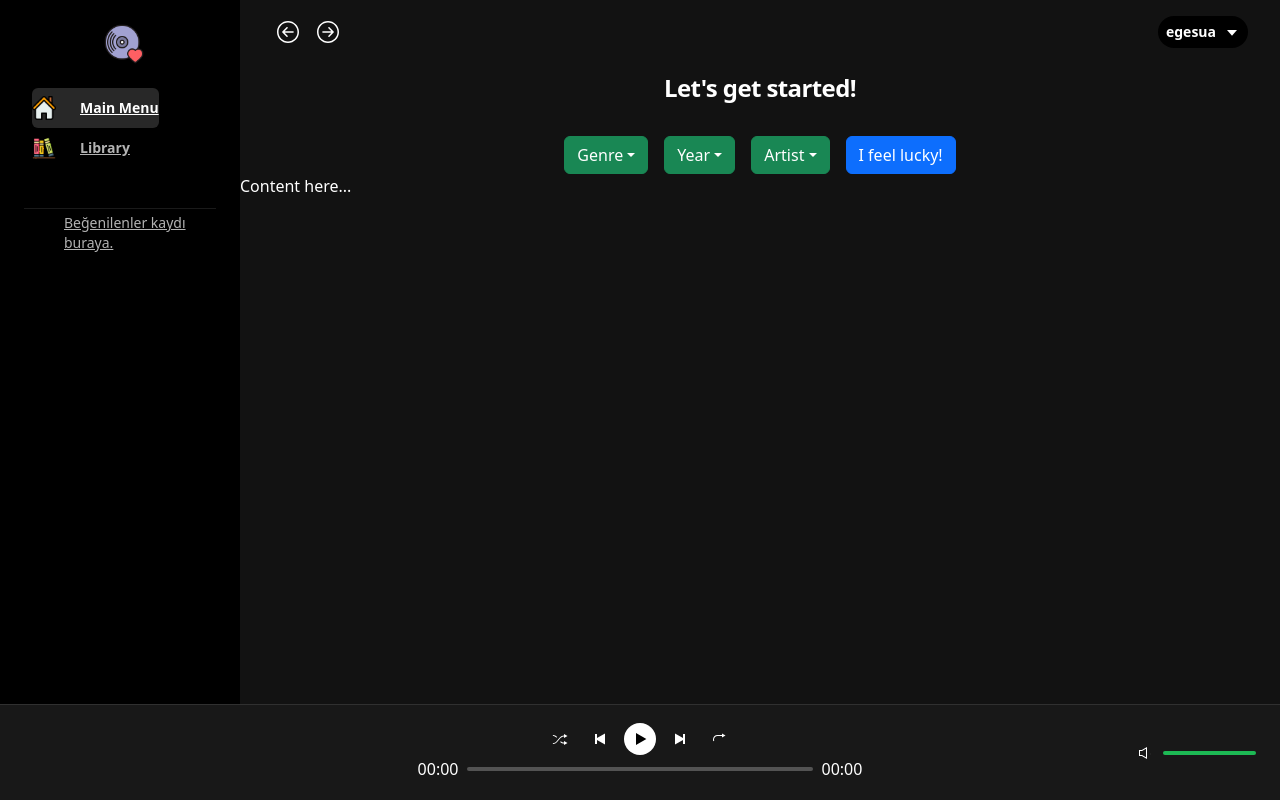
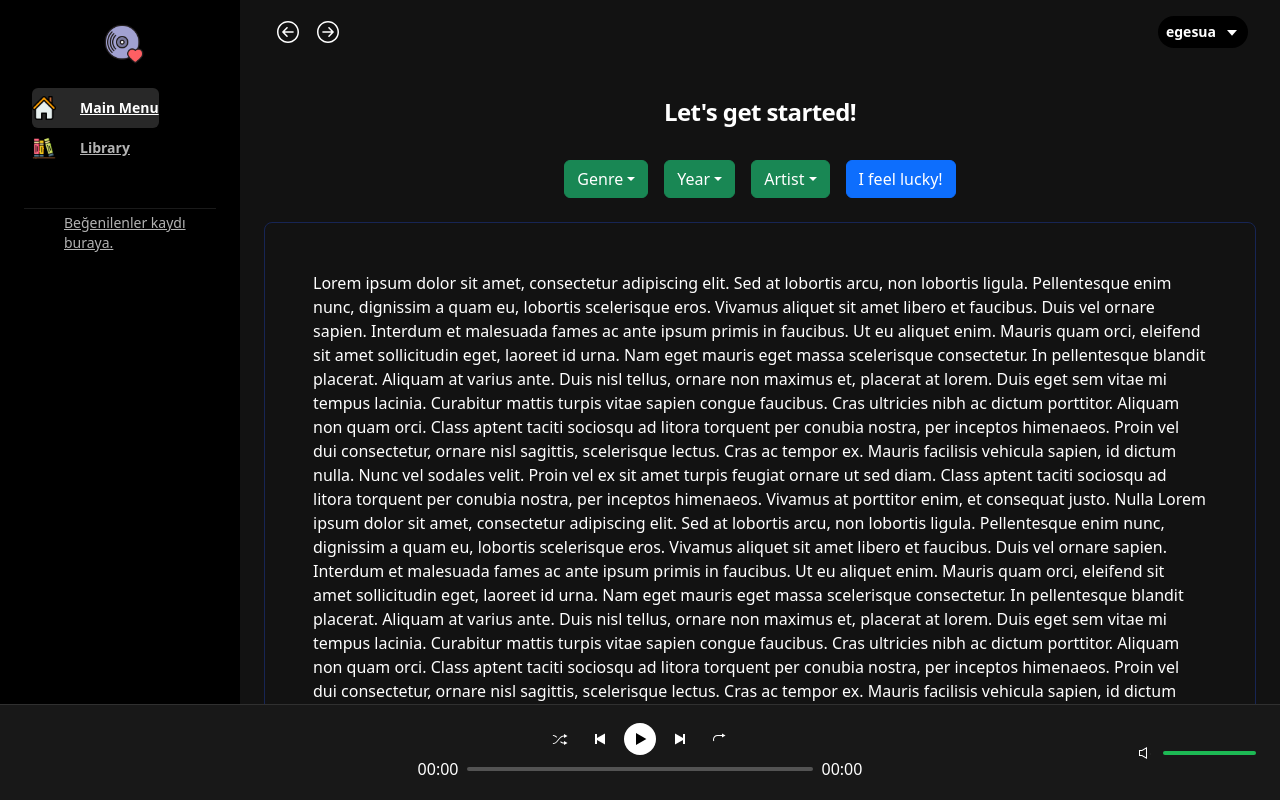
Before and after one commit to egesua/recommendator, a React (Create React App) app: page / in a window 1280 px wide. Built offline with nearby package versions, Linux system fonts and the light colour scheme.

Commit message:
some styling updates

```diff
--- a/src/components/Content.js
+++ b/src/components/Content.js
@@ -5,15 +5,14 @@ import Collections from "views/Collections"
 
 function Content() {
     return(
-        <main className="flex-auto overflow-auto">
+        <main className="flex-auto overflow-auto space-y-6">
             <Navbar />
-            <div className="px-6 pt-2">
+            <div className="px-6 pt-2 space-y-6">
             <Routes>
                 <Route path="/" element = {<Home />} />
                 <Route path="/collections" element = { <Collections /> } />
             </Routes>
             </div>
-            Content here...
         </main>
     )
 }
--- a/src/views/Home.js
+++ b/src/views/Home.js
@@ -18,6 +18,7 @@ function Home() {
   ];
 
   return (
+    <div className="space-y-6">
     <div className="flex items-center justify-center">
       <Section title="Let's get started!">
         <div className="flex space-x-4 items-center">
@@ -39,6 +40,25 @@ function Home() {
         </div>
       </Section>
     </div>
+    <div className="p-12 border-radius rounded-lg border-1 border-blue-950">
+          <p>Lorem ipsum dolor sit amet, consectetur adipiscing elit. Sed at lobortis arcu, non lobortis ligula. Pellentesque enim nunc, dignissim a quam eu, lobortis scelerisque eros. Vivamus aliquet sit amet libero et faucibus. Duis vel ornare sapien. Interdum et malesuada fames ac ante ipsum primis in faucibus. Ut eu aliquet enim. Mauris quam orci, eleifend sit amet sollicitudin eget, laoreet id urna. Nam eget mauris eget massa scelerisque consectetur. In pellentesque blandit placerat. Aliquam at varius ante. Duis nisl tellus, ornare non maximus et, placerat at lorem. Duis eget sem vitae mi tempus lacinia. Curabitur mattis turpis vitae sapien congue faucibus. Cras ultricies nibh ac dictum porttitor.
+
+Aliquam non quam orci. Class aptent taciti sociosqu ad litora torquent per conubia nostra, per inceptos himenaeos. Proin vel dui consectetur, ornare nisl sagittis, scelerisque lectus. Cras ac tempor ex. Mauris facilisis vehicula sapien, id dictum nulla. Nunc vel sodales velit. Proin vel ex sit amet turpis feugiat ornare ut sed diam. Class aptent taciti sociosqu ad litora torquent per conubia nostra, per inceptos himenaeos. Vivamus at porttitor enim, et consequat justo.
+
+Nulla
+Lorem ipsum dolor sit amet, consectetur adipiscing elit. Sed at lobortis arcu, non lobortis ligula. Pellentesque enim nunc, dignissim a quam eu, lobortis scelerisque eros. Vivamus aliquet sit amet libero et faucibus. Duis vel ornare sapien. Interdum et malesuada fames ac ante ipsum primis in faucibus. Ut eu aliquet enim. Mauris quam orci, eleifend sit amet sollicitudin eget, laoreet id urna. Nam eget mauris eget massa scelerisque consectetur. In pellentesque blandit placerat. Aliquam at varius ante. Duis nisl tellus, ornare non maximus et, placerat at lorem. Duis eget sem vitae mi tempus lacinia. Curabitur mattis turpis vitae sapien congue faucibus. Cras ultricies nibh ac dictum porttitor.
+
+Aliquam non quam orci. Class aptent taciti sociosqu ad litora torquent per conubia nostra, per inceptos himenaeos. Proin vel dui consectetur, ornare nisl sagittis, scelerisque lectus. Cras ac tempor ex. Mauris facilisis vehicula sapien, id dictum nulla. Nunc vel sodales velit. Proin vel ex sit amet turpis feugiat ornare ut sed diam. Class aptent taciti sociosqu ad litora torquent per conubia nostra, per inceptos himenaeos. Vivamus at porttitor enim, et consequat justo.
+
+Nulla vel gravida ligula. Praesent lacinia, magna id sagittis tempor, ipsum velit sollicitudin est, sed tristique urna nibh ac lacus. Quisque ultricies volutpat justo nec pretium. Sed vel lectus et tortor finibus luctus id sed mauris. Morbi vitae consequat nunc. Integer ac laoreet mi, eget cursus nibh. Sed vitae velit blandit, viverra neque vitae, lobortis mi. Phasellus finibus interdum tincidunt. Sed interdum risus vitae lacinia auctor. Sed tincidunt finibus turpis, eu vehicula orci vehicula quis. Donec hendrerit sem vel elit tincidunt fringilla. Sed fermentum aliquam luctus. Phasellus eu quam sed sapien molestie efficitur.
+
+Class aptent taciti sociosqu ad litora torquent per conubia nostra, per inceptos himenaeos. Donec vitae laoreet metus. Quisque libero massa, fermentum tempus fringilla vitae, lacinia ut quam. Etiam congue fermentum luctus. Aliquam gravida condimentum sollicitudin. Integer sodales sed risus et pulvinar. Ut eleifend elementum iaculis. Mauris urna est, facilisis in lacus consectetur, euismod porttitor libero. Cras ullamcorper a justo at ornare. In tincidunt accumsan neque, eget laoreet ante pretium eu.
+
+Suspendisse tempor justo sit amet eros cursus, in tristique nunc posuere. Pellentesque ligula ex, hendrerit et odio eget, consectetur pharetra sapien. Aenean vulputate auctor leo, eget dapibus ipsum rutrum sit amet. Nunc molestie nisl nisl, sit amet lacinia augue scelerisque in. Suspendisse tincidunt aliquam metus. Sed nibh odio, ultricies vel nisi id, molestie suscipit mi. Vivamus sed tincidunt nisi. Pellentesque efficitur lacinia porttitor. Phasellus suscipit mi id euismod sagittis. Vestibulum dolor ex, malesuada aliquet lectus id, commodo finibus odio. Proin sollicitudin enim vel nibh consequat blandit. Nulla orci purus, ullamcorper vel molestie et, elementum vitae turpis. Duis eros felis, viverra sed lorem sed, blandit volutpat nunc.  Suspendisse potenti. Vivamus eget vulputate felis, eu cursus ipsum. vel gravida ligula. Praesent lacinia, magna id sagittis tempor, ipsum velit sollicitudin est, sed tristique urna nibh ac lacus. Quisque ultricies volutpat justo nec pretium. Sed vel lectus et tortor finibus luctus id sed mauris. Morbi vitae consequat nunc. Integer ac laoreet mi, eget cursus nibh. Sed vitae velit blandit, viverra neque vitae, lobortis mi. Phasellus finibus interdum tincidunt. Sed interdum risus vitae lacinia auctor. Sed tincidunt finibus turpis, eu vehicula orci vehicula quis. Donec hendrerit sem vel elit tincidunt fringilla. Sed fermentum aliquam luctus. Phasellus eu quam sed sapien molestie efficitur.
+
+</p>
+    </div>
+    </div>
   );
 }
 
```
Also changed, not shown: src/components/Sidebar/Playlisttttttt.js (deleted, +0 -16 lines).
